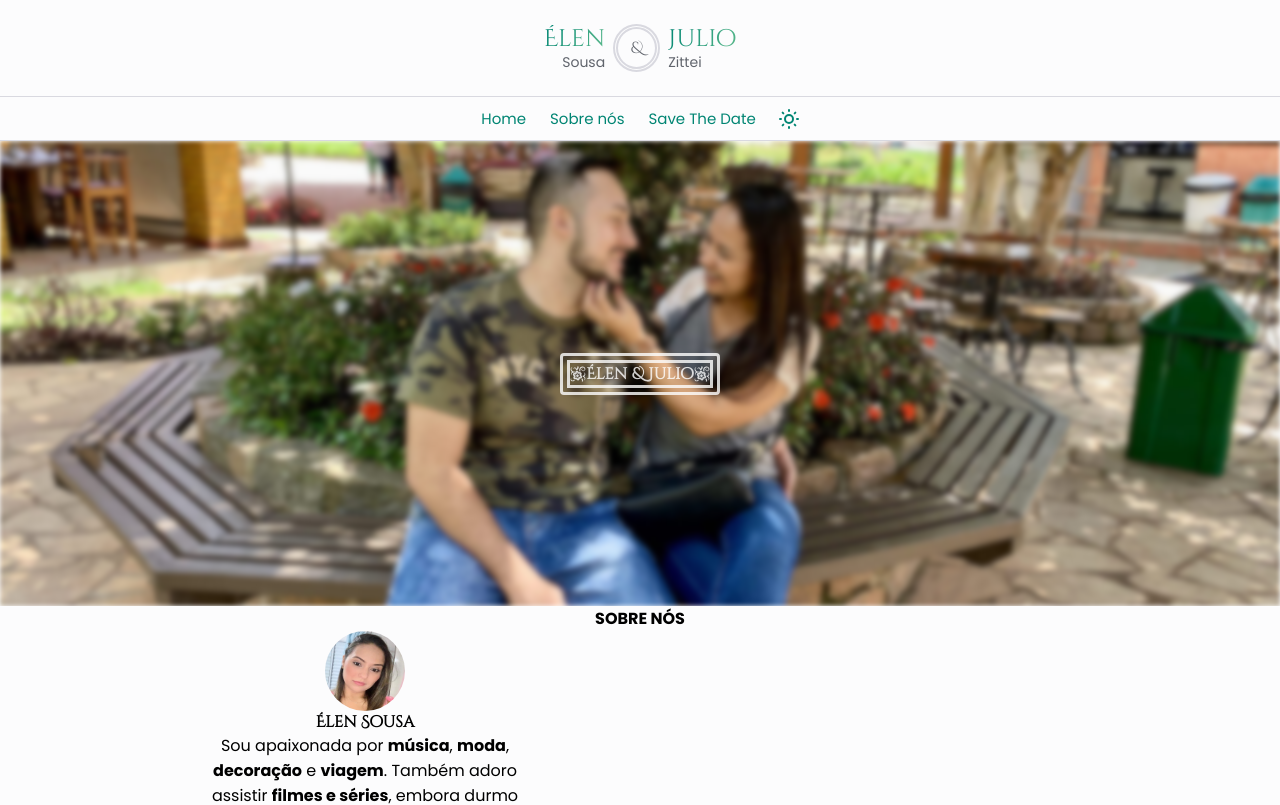
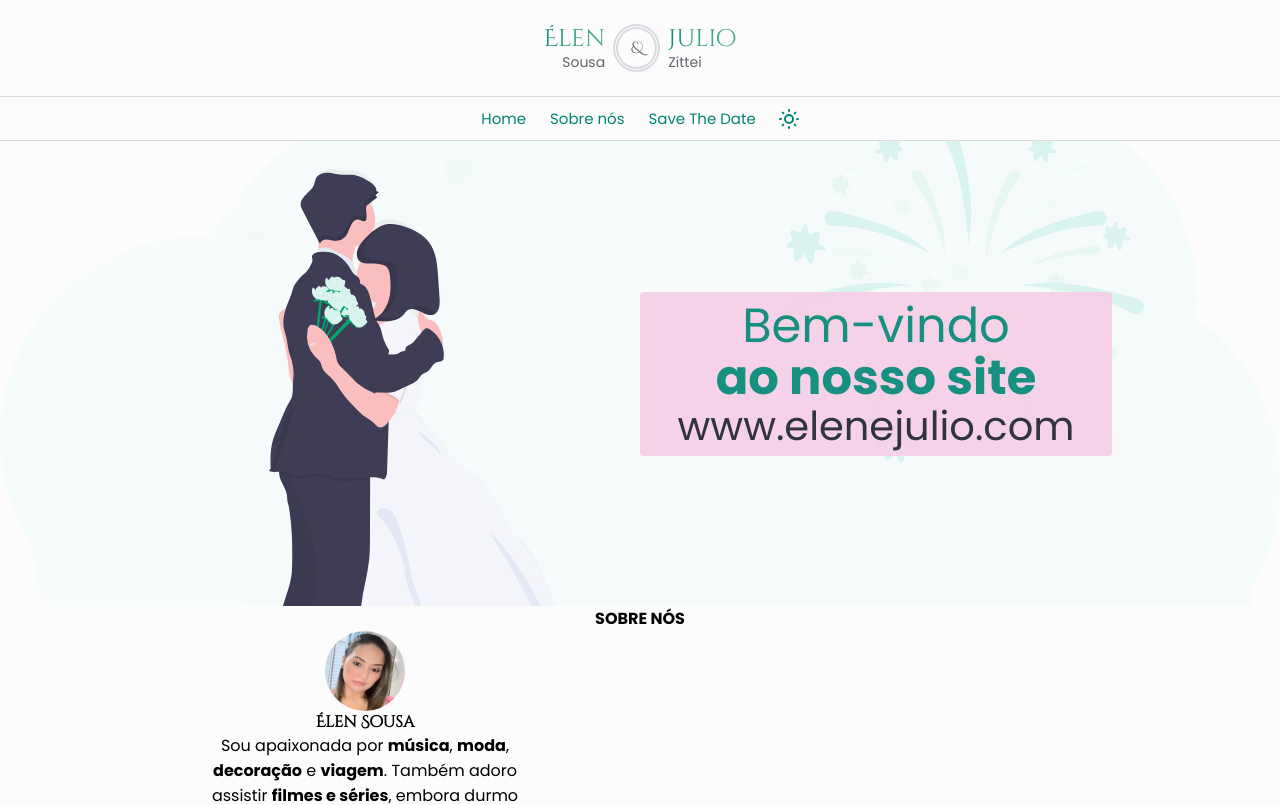
Before and after one commit to JulioZittei/our-wedding, a Next.js app: page / in a window 1280 px wide. Shown: the top 805 px of the page. Built offline with nearby package versions, Linux system fonts and the light colour scheme.

Commit message:
Refactor Hero component

```diff
--- a/src/components/Hero.tsx
+++ b/src/components/Hero.tsx
@@ -1,18 +1,20 @@
 import Image from 'next/image';
-import HeroImage from '../../public/images/noivos-hero.jpeg';
+import HeroImage from '../../public/images/wedding.svg';
 import * as HeroCss from '../styles/components/HeroCss';
 import { styled } from '../styles/stiches.config';
-import { GiVineFlower } from 'react-icons/gi';
 
-const Root = styled('section', HeroCss.Root);
+const Figure = styled('figure', HeroCss.Root);
 const SimpleImage = styled(Image, HeroCss.Image);
-const Content = styled('div', HeroCss.Content);
+const Content = styled('figcaption', HeroCss.Content);
+const Container = styled('div', HeroCss.Container);
 const Header = styled('header', HeroCss.Header);
 const Title = styled('h1', HeroCss.Title);
+const SubTitle = styled('h2', HeroCss.SubTitle);
 
 export function Hero() {
   return (
-    <Root>
+    <section>
+      <Figure>
         <SimpleImage
           src={HeroImage}
           layout="intrinsic"
@@ -20,16 +22,20 @@ export function Hero() {
           height={1080}
           objectFit="cover"
           priority
-        placeholder="blur"
-        alt="Élen e Julio estão se beijando sentados num banco de parque em formato octagonal, no centro do octagono, atrás do casal tem uma árvore e flores vermelhas. Ao fundo algumas pequenas mesas de restaurante."
+          alt="Ilustração de um noivo e sua noiva se abrançando com fogos de artificio ao fundo. O noivo está de smoking preto e a noiva de vestido branco segurando um ramo de flores com petalas verdes"
         />
+
         <Content>
+          <Container>
             <Header>
               <Title>
-            <GiVineFlower /> Élen & Julio <GiVineFlower />
+                Bem-vindo <br /> <strong>ao nosso site</strong>
               </Title>
+              <SubTitle>www.elenejulio.com</SubTitle>
             </Header>
+          </Container>
         </Content>
-    </Root>
+      </Figure>
+    </section>
   );
 }
--- a/src/styles/components/HeroCss.ts
+++ b/src/styles/components/HeroCss.ts
@@ -1,15 +1,12 @@
 import { css } from '../stiches.config';
-import { slateA } from '@radix-ui/colors';
+import { ContainerCss } from './ContainerCss';
 
 export const Root = css({
   position: 'relative',
   display: 'flex',
+  justifyContent: 'center',
 
   '@sm': {
-    aspectRatio: 1.75,
-  },
-
-  '@md': {
     aspectRatio: 1.75,
   },
 
@@ -20,68 +17,72 @@ export const Root = css({
 
 export const Image = css({
   width: '100%',
-  filter: 'blur(.125rem)',
 });
 
 export const Content = css({
   position: 'absolute',
   width: '100%',
-  top: 0,
-  bottom: 0,
+  height: '100%',
+
+  // display: 'flex',
+  // flexDirection: 'row',
+  // justifyContent: 'right',
+  // alignItems: 'center',
+});
+
+export const Container = css({
+  position: 'relative',
+  display: 'grid',
+  gridTemplateColumns: ' 1fr 1fr',
+  alignItems: 'center',
+  width: '100%',
+  margin: '0 auto',
+  pdx: '$space24',
+  pdy: '$space24',
+  height: '100%',
+  maxWidth: 992,
+});
+
+export const Header = css({
+  userSelect: 'none',
+  gridColumn: 2,
+  position: 'relative',
   display: 'flex',
   flexDirection: 'column',
   justifyContent: 'center',
-  alignItems: 'center',
+  textAlign: 'center',
+  backgroundColor: '$pink5',
+  borderRadius: 4,
+  padding: '$space8',
+  opacity: 0.9,
 });
 
-export const Header = css({
-  position: 'relative',
-  maxWidth: '900px',
-  margin: '0 auto',
-  display: 'flex',
-  border: '10px double #fff',
-  borderRadius: '4px',
-  opacity: 0.8,
-  flexDirection: 'column',
-  justifyContent: 'center',
-  alignItems: 'center',
+export const Title = css({
+  fontFamily: '$poppinsFont',
+  fontWeight: '$fontWeightNormal',
+  color: '$teal11',
 
   '@sm': {
-    padding: '$spaceSM $spaceDefault',
-  },
-  '@md': {
-    padding: '$spaceDefault $spaceLG',
+    fontSize: '$fontSize24',
+    lineHeight: '$lineHeight28',
   },
   '@lg': {
-    padding: '$spaceLG $spaceXL',
+    fontSize: '$fontSize48',
+    lineHeight: '$lineHeight52',
   },
 });
 
-export const Title = css({
-  display: 'flex',
-  alignItems: 'center',
-  justifyContent: 'center',
-  textAlign: 'center',
-  fontFamily: '$cinzelFont',
-  color: '#fff',
-
-  '&>svg:first-child': {
-    marginRight: '$spaceDefault',
-  },
-  '&>svg:last-child': {
-    marginLeft: '$spaceDefault',
-  },
+export const SubTitle = css({
+  fontFamily: '$poppinsFont',
+  fontWeight: '$fontWeightNormal',
+  color: '$slate12',
 
   '@sm': {
-    fontSize: '$fontSizeLG',
-    lineHeight: '$lineHeightXL',
-  },
-  '@md': {
-    fontSize: '$fontSizeXL',
-    lineHeight: '$lineHeight2XL',
+    fontSize: '$fontSize18',
+    lineHeight: '$lineHeight22',
   },
   '@lg': {
-    fontSize: '$fontSizeXL',
-    lineHeight: '$lineHeight2XL',
+    fontSize: '$fontSize40',
+    lineHeight: '$lineHeight44',
   },
 });
```
Also changed, not shown: public/images/noivos-hero.jpeg (deleted), public/images/wedding.svg (added). Lines whose indentation alone changed are shown as unchanged.
